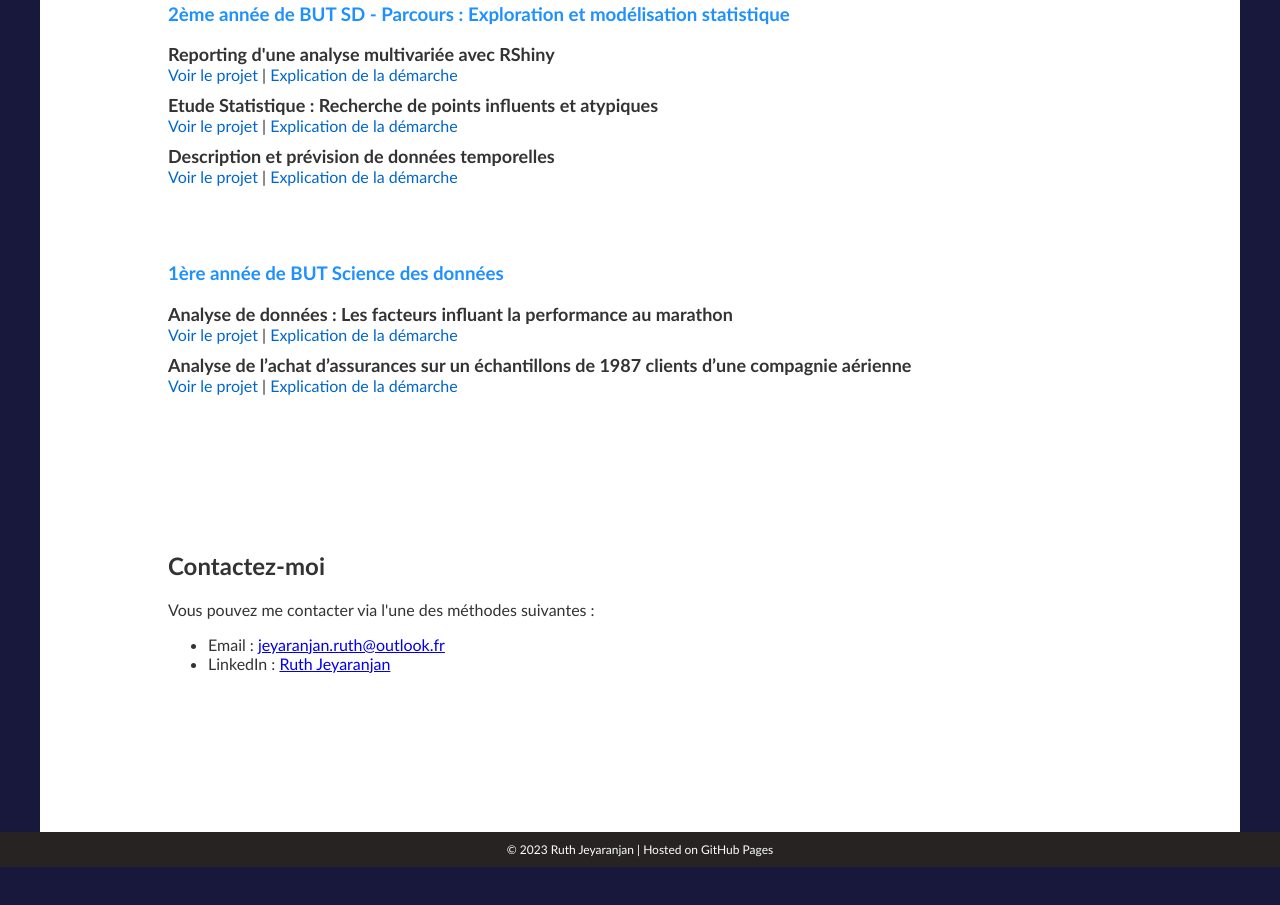
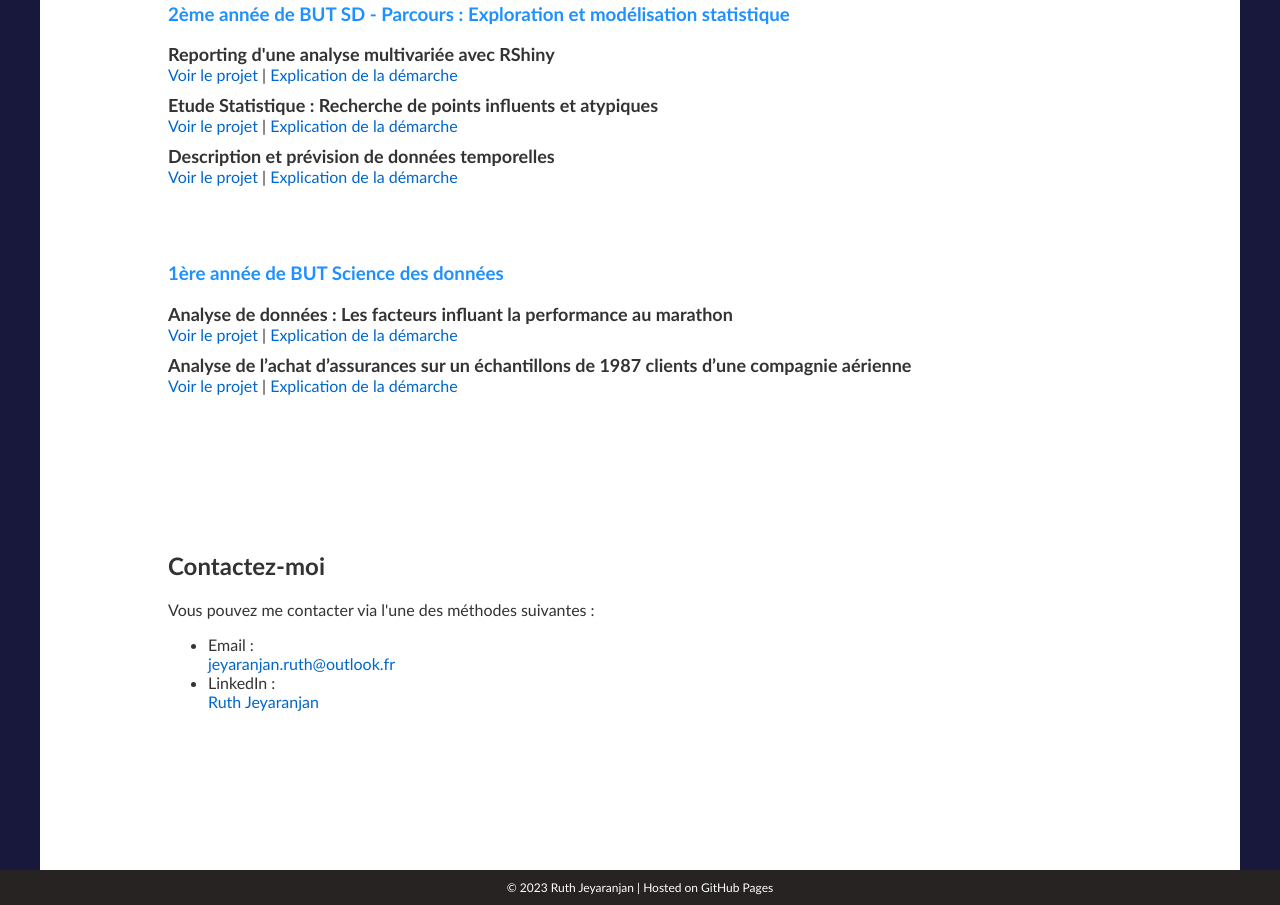
Before and after one commit to JeyRuth/portfolio, a plain HTML site: page index.html in a window 1280 px wide. Shown: the part 2147-3052 px from the top of the page. Before the commit the page ends 3014 px from the top, so only its background shows below. Drawn offline with Linux system fonts and the light colour scheme.

Commit message:
Update index.html

```diff
--- a/index.html
+++ b/index.html
@@ -209,11 +209,9 @@
         <h2>Contactez-moi</h2>
         <p>Vous pouvez me contacter via l'une des méthodes suivantes :</p>
         <ul>
-            <li>Email : <a href="mailto:jeyaranjan.ruth@outlook.fr">jeyaranjan.ruth@outlook.fr</a></li>
-            <li>LinkedIn : <a href="https://www.linkedin.com/in/ruth-jeyaranjan-9320651b8/" target="_blank">Ruth Jeyaranjan</a></li>
-            <!-- Ajoutez d'autres liens vers vos réseaux sociaux ou plateformes professionnelles -->
+            <li>Email : <div class="liens-projet"><a href="mailto:jeyaranjan.ruth@outlook.fr">jeyaranjan.ruth@outlook.fr</a></div></li>
+            <li>LinkedIn : <div class="liens-projet"><a href="https://www.linkedin.com/in/ruth-jeyaranjan-9320651b8/" target="_blank">Ruth Jeyaranjan</a></div></li>
         </ul>
-        <!-- Vous pouvez également inclure un formulaire de contact ici -->
         <br>
         <br>
         <br>
```
